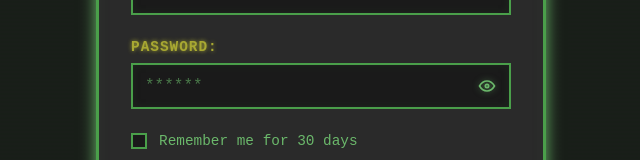
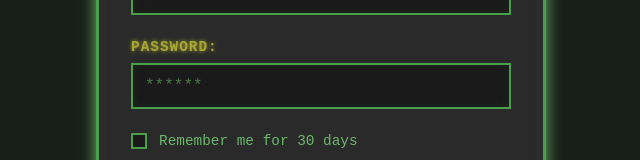
Before and after one commit to mkkkjhn/memas-simple-login-demo, a Vue app: page / in a window 1280 px wide. Shown: the part 367-527 px from the top of the page, without its empty margins (319-959 px from the left). Built offline with nearby package versions, Linux system fonts and the light colour scheme; the HTML template or start-up script is replaced by a standard one.

Commit message:
feat: hide password toggle when field is empty

```diff
--- a/src/components/Login.vue
+++ b/src/components/Login.vue
@@ -264,6 +264,7 @@ const handleSubmit = (e: Event) => {
               <button
                 type="button"
                 class="password-toggle"
+                v-show="password.length > 0"
                 :aria-label="showPassword ? 'Hide password' : 'Show password'"
                 :aria-pressed="showPassword"
                 aria-describedby="password-toggle-desc"
@@ -413,7 +414,7 @@ const handleSubmit = (e: Event) => {
   justify-content: center;
   width: 32px;
   height: 32px;
-  transition: all $retro-transition-base;
+  transition: all $retro-transition-base, opacity $retro-transition-base, visibility $retro-transition-base;
 
   &:hover {
     background: rgba(74, 159, 74, 0.3);
```
